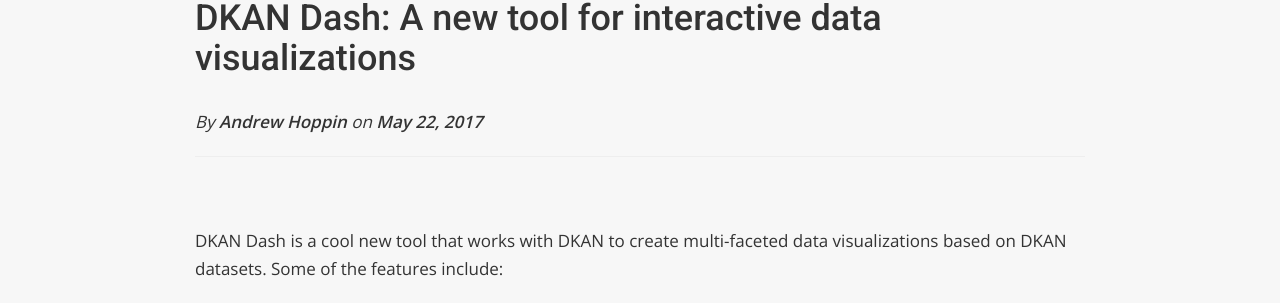
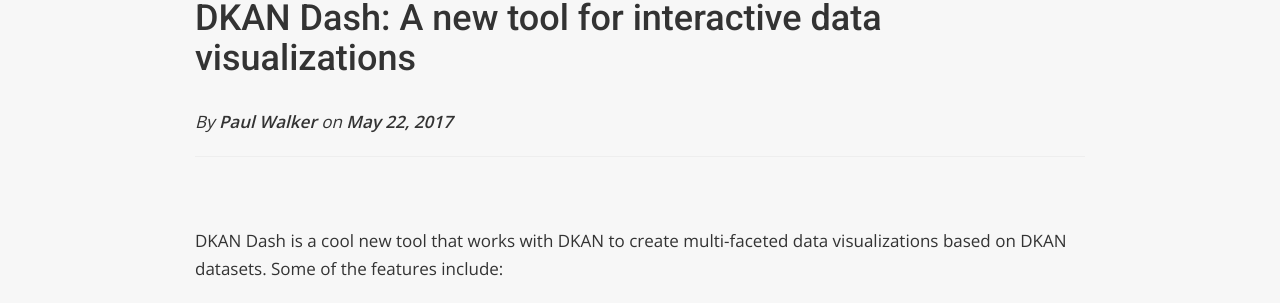
Before and after one commit to GetDKAN/GetDKAN.com, a Jekyll site: the page built from _posts/2017-05-22-dkan-dash-a-new-tool-for-interactive-data-visualizations.md, in a window 1280 px wide and 900 px high. Shown: the part 193-496 px from the top of the window. Built offline with Jekyll 4.4.1, drawn with Linux system fonts in a browser that asks for light colours; nearby versions of some CDN libraries; some web fonts are replaced.

Commit message:
Correct author

```diff
--- a/_posts/2017-05-22-dkan-dash-a-new-tool-for-interactive-data-visualizations.md
+++ b/_posts/2017-05-22-dkan-dash-a-new-tool-for-interactive-data-visualizations.md
@@ -3,7 +3,7 @@
 published: true
 title: 'DKAN Dash: A new tool for interactive data visualizations'
 layout: post
-author: Andrew Hoppin
+author: Paul Walker
 ---
 DKAN Dash is a cool new tool that works with DKAN to create multi-faceted data visualizations based on DKAN datasets. Some of the features include:
 
```
